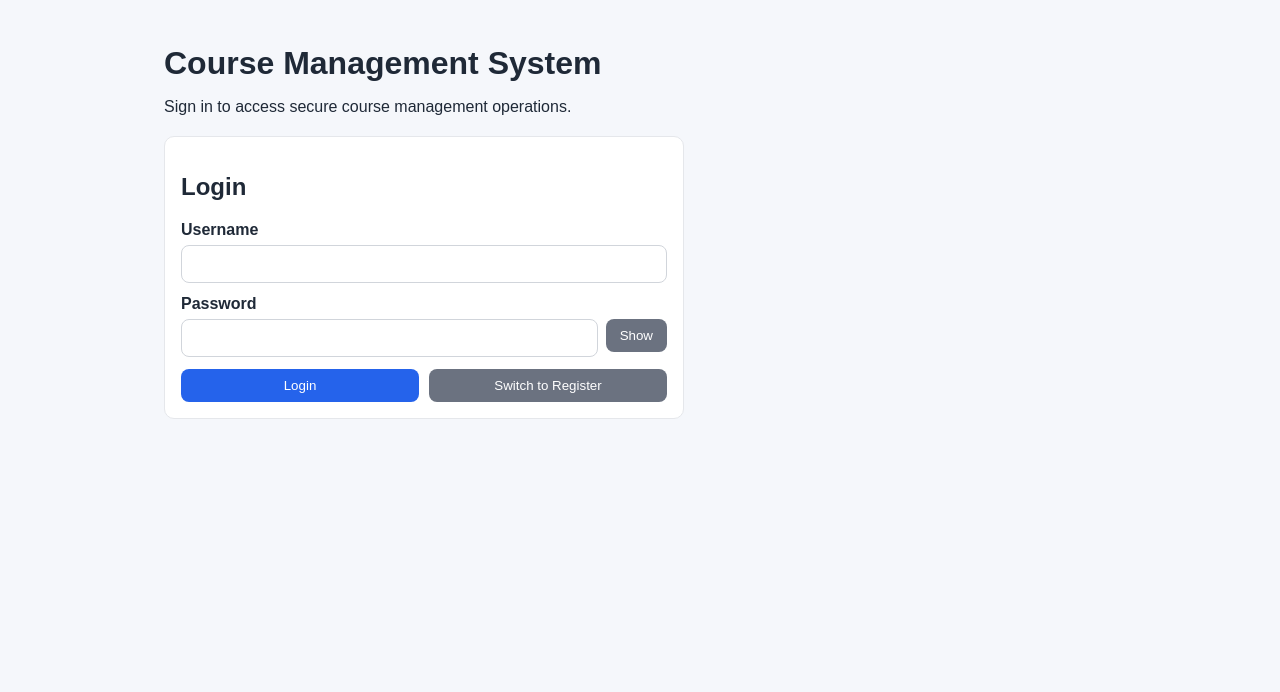
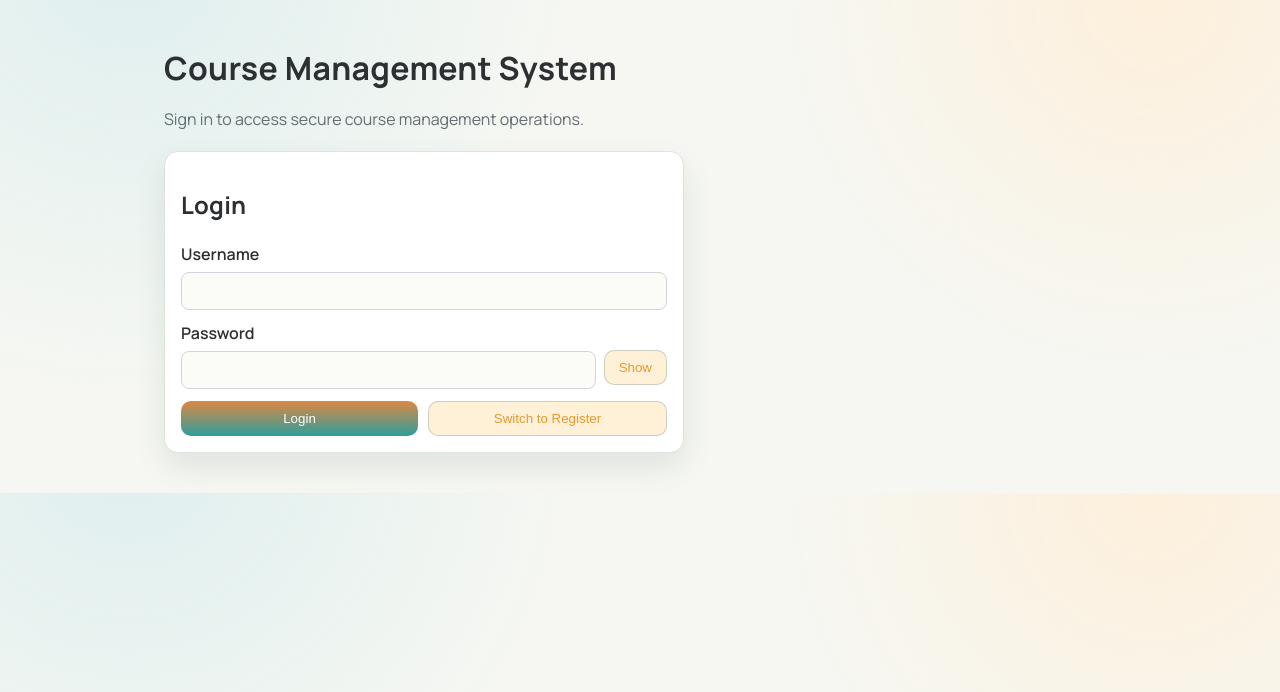
Before and after one commit to Lohi2209/course, a React (Vite) app in the folder frontend/: page / in a window 1280 px wide. Shown: the top 692 px of the page. Built offline with nearby package versions, Linux system fonts and the light colour scheme; no server answers.

Commit message:
Polish approachable UI color palette

```diff
--- a/frontend/src/styles.css
+++ b/frontend/src/styles.css
@@ -1,5 +1,22 @@
+@import url('https://fonts.googleapis.com/css2?family=Manrope:wght@400;500;600;700;800&display=swap');
+
 :root {
-  font-family: Arial, sans-serif;
+  font-family: 'Manrope', 'Segoe UI', Tahoma, sans-serif;
+  --bg: #f6f7f2;
+  --bg-accent: #fdfcf7;
+  --surface: #ffffff;
+  --surface-soft: #fbfbf8;
+  --text: #2d3033;
+  --muted: #636d72;
+  --primary: #2f9e9b;
+  --primary-strong: #247f7d;
+  --primary-soft: #d9f2f1;
+  --secondary: #e69a2e;
+  --secondary-soft: #fff0d8;
+  --danger: #cf5a48;
+  --danger-soft: #fde5e1;
+  --border: #dce4dd;
+  --shadow: 0 14px 30px rgba(68, 88, 79, 0.12);
 }
 
 * {
@@ -8,14 +25,31 @@
 
 body {
   margin: 0;
-  background: #f5f7fb;
-  color: #1f2937;
+  background:
+    radial-gradient(circle at 10% -10%, #deefef 0%, rgba(222, 239, 239, 0) 35%),
+    radial-gradient(circle at 90% 0%, #fdf0dc 0%, rgba(253, 240, 220, 0) 30%),
+    var(--bg);
+  color: var(--text);
+  font-family: 'Manrope', 'Segoe UI', Tahoma, sans-serif;
+  line-height: 1.45;
 }
 
 .container {
   max-width: 1000px;
   margin: 0 auto;
   padding: 24px;
+  animation: containerFade 0.35s ease-out;
+}
+
+@keyframes containerFade {
+  from {
+    opacity: 0;
+    transform: translateY(6px);
+  }
+  to {
+    opacity: 1;
+    transform: translateY(0);
+  }
 }
 
 .auth-wrapper {
@@ -1902,3 +1936,341 @@ button.danger:hover:not(:disabled) {
     width: 100%;
   }
 }
+
+/* Friendly UI Theme Overrides */
+body .course-form,
+body .course-card,
+body .profile-container,
+body .attendance-section,
+body .users-section,
+body .chart-section,
+body .section,
+body .summary-card,
+body .chart-container,
+body .grades-table-section,
+body .file-upload-container,
+body .material-card,
+body .assignment-card,
+body .assessment-card,
+body .question-card,
+body .quiz-start,
+body .quiz-taker,
+body .result-card,
+body .result-detail-card,
+body .thread-panel,
+body .assignment-form,
+body .assessment-form,
+body .submission-form,
+body .question-builder,
+body .modal-content,
+body .materials-modal {
+  background: var(--surface);
+  border: 1px solid var(--border);
+  border-radius: 14px;
+  box-shadow: var(--shadow);
+}
+
+body h1,
+body h2,
+body h3,
+body h4 {
+  color: var(--text);
+  letter-spacing: 0.01em;
+}
+
+body p,
+body .course-description,
+body .course-name-small,
+body .text-muted,
+body .msg-preview,
+body .student-email,
+body .course-info,
+body .date-info small {
+  color: var(--muted);
+}
+
+body input,
+body textarea,
+body select,
+body .course-select,
+body .answer-textarea,
+body .reply-form textarea,
+body .file-upload-container .form-group input,
+body .file-upload-container .form-group textarea {
+  border: 1px solid var(--border);
+  background: var(--surface-soft);
+  border-radius: 10px;
+  color: var(--text);
+}
+
+body input:focus,
+body textarea:focus,
+body select:focus,
+body .course-select:focus,
+body .reply-form textarea:focus,
+body .file-upload-container .form-group input:focus,
+body .file-upload-container .form-group textarea:focus {
+  outline: none;
+  border-color: var(--primary);
+  box-shadow: 0 0 0 3px rgba(217, 119, 43, 0.17);
+}
+
+body button,
+body .btn,
+body .btn-primary,
+body .btn-success,
+body button.success,
+body .compose-btn {
+  background: linear-gradient(180deg, #dd8744 0%, var(--primary) 100%);
+  color: #ffffff;
+  border-radius: 10px;
+  transition: transform 0.2s ease, box-shadow 0.2s ease, filter 0.2s ease;
+}
+
+body button:hover:not(:disabled),
+body .btn:hover:not(:disabled),
+body .btn-primary:hover:not(:disabled),
+body .btn-success:hover:not(:disabled),
+body button.success:hover:not(:disabled),
+body .compose-btn:hover:not(:disabled) {
+  background: linear-gradient(180deg, var(--primary) 0%, var(--primary-strong) 100%);
+  box-shadow: 0 10px 20px rgba(185, 95, 31, 0.22);
+  transform: translateY(-1px);
+}
+
+body .btn-secondary,
+body button.secondary,
+body .student-results .btn-secondary,
+body .btn-info,
+body .btn-icon,
+body .btn-sm {
+  background: var(--secondary-soft);
+  color: var(--secondary);
+  border: 1px solid rgba(47, 122, 109, 0.26);
+}
+
+body .btn-secondary:hover:not(:disabled),
+body button.secondary:hover:not(:disabled),
+body .student-results .btn-secondary:hover,
+body .btn-info:hover:not(:disabled),
+body .btn-icon:hover,
+body .btn-sm:hover:not(:disabled) {
+  background: #ccece4;
+  color: #215f55;
+  box-shadow: none;
+}
+
+body .btn-danger,
+body button.danger,
+body .btn-icon-danger {
+  background: var(--danger-soft);
+  color: var(--danger);
+  border: 1px solid rgba(194, 79, 57, 0.35);
+}
+
+body .btn-danger:hover:not(:disabled),
+body button.danger:hover:not(:disabled),
+body .btn-icon-danger:hover {
+  background: #f9d4cb;
+  color: #9f3825;
+}
+
+body .nav-tabs,
+body .dashboard-tabs,
+body .msg-tabs {
+  border-bottom: 2px solid var(--border);
+  gap: 10px;
+}
+
+body .nav-tabs button,
+body .dashboard-tabs button,
+body .msg-tabs button {
+  color: var(--muted);
+  border-radius: 10px 10px 0 0;
+}
+
+body .nav-tabs button.active,
+body .dashboard-tabs button.active,
+body .msg-tabs button.active {
+  color: var(--primary-strong);
+  border-bottom-color: var(--primary);
+  background: var(--primary-soft);
+}
+
+body .nav-tabs button:hover,
+body .dashboard-tabs button:hover,
+body .msg-tabs button:hover:not(.active) {
+  color: var(--primary-strong);
+  background: #fff2e3;
+}
+
+body .error-banner,
+body .error-message {
+  background: var(--danger-soft);
+  color: #8f2f1f;
+  border-color: #f3b4a6;
+}
+
+body .success-banner,
+body .success-message {
+  background: var(--secondary-soft);
+  color: #225f54;
+  border-color: #bde5db;
+}
+
+body .info-message,
+body .loading,
+body .no-materials,
+body .empty-msg,
+body .no-pending {
+  background: #fff8ee;
+  color: #826240;
+  border: 1px solid #f0d7b7;
+  border-radius: 10px;
+}
+
+body .assignment-details,
+body .assessment-details,
+body .assessment-info,
+body .assessment-info-box,
+body .assignment-info,
+body .attempt-details,
+body .marks-section,
+body .attempt-metadata,
+body .submission-metadata,
+body .thread-message.original,
+body .reply-form,
+body .material-form,
+body .course-selector-section,
+body .detail-item,
+body .deadline-card,
+body .student-question-item,
+body .submission-text,
+body .marks-display,
+body .student-answer,
+body .instructions {
+  background: var(--bg-accent);
+  border-color: var(--border);
+}
+
+body .card-header {
+  background: linear-gradient(135deg, #efb47a 0%, #dc8f42 100%);
+  color: #2f1f10;
+}
+
+body .course-code,
+body .material-type,
+body .question-marks,
+body .course-badge,
+body .badge-info,
+body .badge-primary,
+body .role-badge.role-student {
+  background: #ffedd8;
+  color: #8d4f1d;
+}
+
+body .badge-success,
+body .status-badge.approved,
+body .role-badge.role-faculty,
+body .role-faculty {
+  background: #daf0e8;
+  color: #1f6257;
+}
+
+body .badge-warning,
+body .status-badge.pending,
+body .role-badge.role-hod,
+body .role-hod {
+  background: #ffeccd;
+  color: #8c551e;
+}
+
+body .badge-danger,
+body .status-badge.rejected,
+body .role-badge.role-admin,
+body .role-admin {
+  background: #fbded8;
+  color: #8f3727;
+}
+
+body .file-upload-area {
+  border-color: #e8caa1;
+  background: #fff9f1;
+}
+
+body .file-upload-area:hover,
+body .file-upload-area.drag-over {
+  border-color: var(--primary);
+  background: #ffefdf;
+}
+
+body .msg-row {
+  border: 1px solid var(--border);
+  border-radius: 12px;
+}
+
+body .msg-row:hover {
+  background: #fff4e7;
+  border-color: #e9bb88;
+}
+
+body .msg-row.msg-unread {
+  border-left-color: var(--primary);
+  background: #fff7ec;
+}
+
+body .thread-message.reply.mine {
+  background: #fff1e1;
+  border-left-color: var(--primary);
+}
+
+body .thread-message.reply.theirs {
+  background: #ecf8f5;
+  border-left-color: var(--secondary);
+}
+
+body .unread-badge {
+  background: var(--danger);
+}
+
+body .close-btn,
+body .close-button {
+  color: var(--muted);
+}
+
+body .close-btn:hover,
+body .close-button:hover {
+  background: #f4ece0;
+  color: var(--text);
+}
+
+body .stat-number,
+body .grade-value,
+body .marks-number,
+body .percentage,
+body .percentage-value,
+body .question-number,
+body .stat-action,
+body .users-table strong,
+body .material-link {
+  color: var(--primary-strong);
+}
+
+@media (max-width: 768px) {
+  body .container {
+    padding: 14px;
+  }
+
+  body .nav-tabs,
+  body .dashboard-tabs,
+  body .msg-tabs {
+    overflow-x: auto;
+    padding-bottom: 6px;
+  }
+
+  body .modal-content.large-modal,
+  body .materials-modal {
+    width: 96%;
+    padding: 18px;
+  }
+}
```
